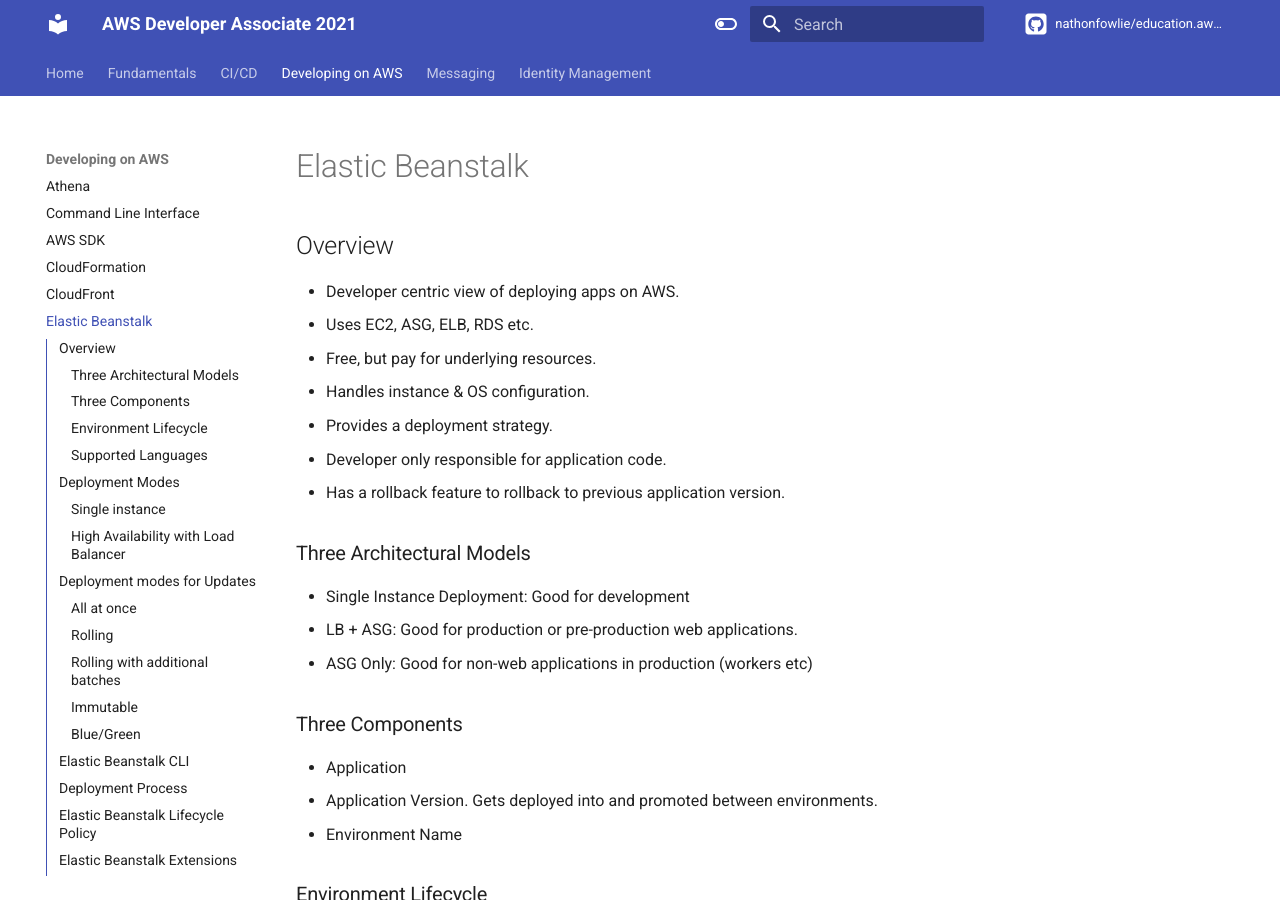
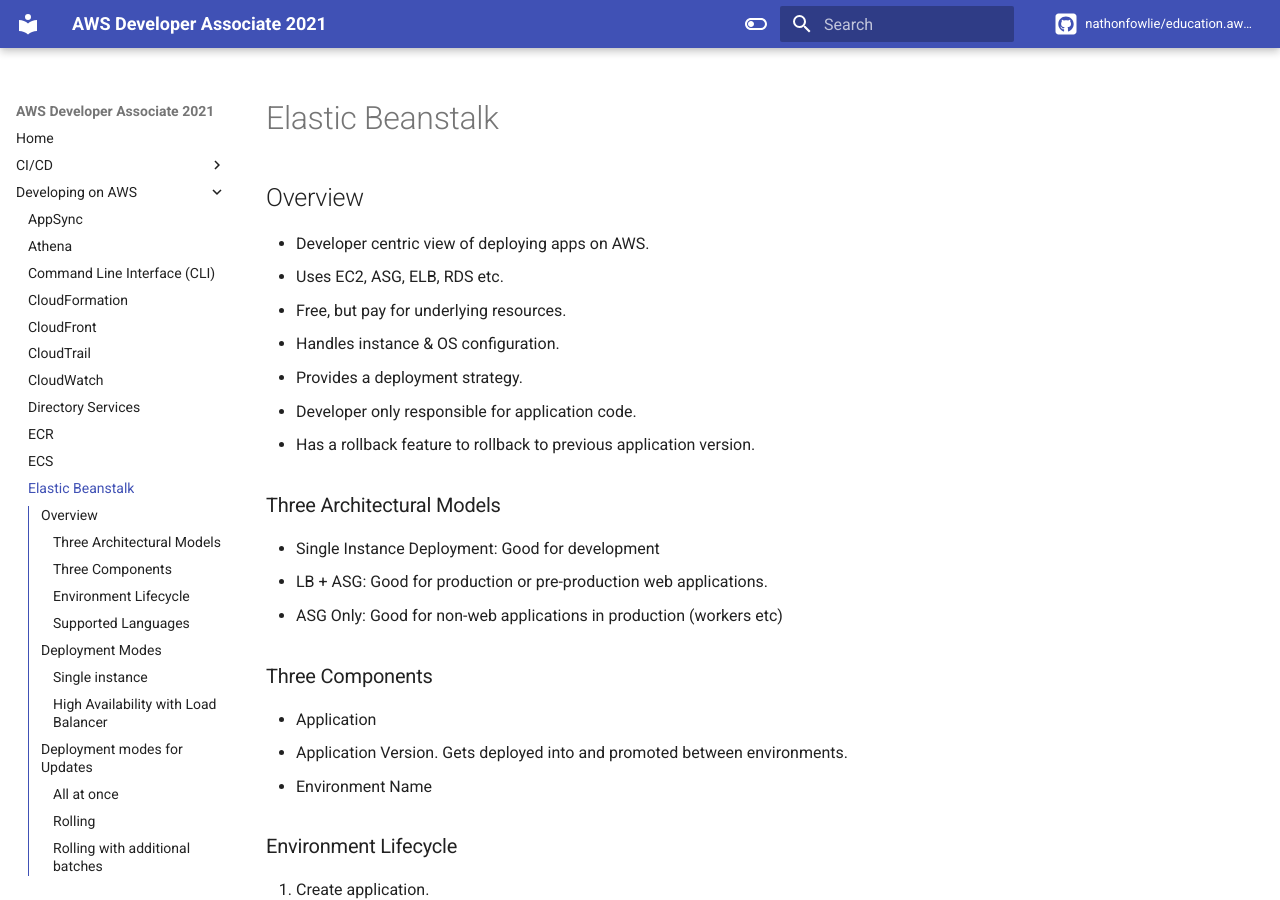
Before and after one commit to nathonfowlie/education.aws.developer_associate, an MkDocs documentation site: the page built from docs/developing/elasticbeanstalk.md, in a window 1280 px wide and 900 px high. Built offline with MkDocs 1.6.1 and Material for MkDocs 9.7.7, drawn with Linux system fonts in a browser that asks for light colours; comment, search, counter and statistics services are not loaded; some of the changed lines change nothing that is shown.

Commit message:
feat: add awesome pages

```diff
--- a/mkdocs.yml
+++ b/mkdocs.yml
@@ -5,6 +5,9 @@
     - icon: fontawesome/brands/linkedin
       link: https://www.linkedin.com/in/nathonfowlie/
       name: LinkedIn
+
+extra_css:
+  - css/extra.css
 
 extra_javascript:
   - https://unpkg.com/mermaid/dist/mermaid.min.js
@@ -40,53 +43,11 @@
 
 nav:
   - Home: index.md
-  - 'Fundamentals':
-      - 'AWS Certificate Manager': fundamentals/acm.md
-      - 'Auto-scaling Groups': fundamentals/asg.md
-      - 'Aurora': fundamentals/aurora.md
-      - 'Databases': fundamentals/databases.md
-      - 'EBS': fundamentals/ebs.md
-      - 'EC2': fundamentals/ec2.md
-      - 'ElastiCache': fundamentals/elasticache.md
-      - 'Elastic File System': fundamentals/efs.md
-      - 'Elastic Load Balancers': fundamentals/elb.md
-      - 'Identity & Access Management': fundamentals/iam.md
-      - 'Relational Database Service': fundamentals/rds.md
-      - 'Route53': fundamentals/route53.md
-      - 'S3': fundamentals/s3.md
-      - 'SES': fundamentals/ses.md
-      - 'VPC': fundamentals/vpc.md
-  - 'CI/CD':
-      - 'CodeCommit': cicd/codecommit.md
-      - 'CodePipeline': cicd/codepipeline.md
-      - 'CodeBuild': cicd/codebuild.md
-      - 'CodeDeploy': cicd/codedeploy.md
-      - 'CodeStar': cicd/codestar.md
-  - 'Developing on AWS':
-      - 'Athena': developing/athena.md
-      - 'Command Line Interface': developing/cli.md
-      - 'AWS SDK': developing/sdk.md
-      - 'CloudFormation': developing/cloudformation.md
-      - 'CloudFront': developing/cloudfront.md
-      - 'Elastic Beanstalk': developing/elasticbeanstalk.md
-      - 'ECR': developing/ecr.md
-      - 'ECS': developing/ecs.md
-      - 'Fargate': developing/fargate.md
-      - 'STS': developing/sts.md
-      - 'Directory Services': developing/ds.md
-      - 'Step Functions': developing/stepfunctions.md
-      - 'AppSync': developing/appsync.md
-      - 'CloudWatch': developing/cloudwatch.md
-      - 'X-Ray': developing/xray.md
-      - 'CloudTrail': developing/cloudtrail.md
-  - 'Messaging':
-      - 'SQS': messaging/sqs.md
-      - 'SNS': messaging/sns.md
-      - 'Kinesis': messaging/kinesis.md
-  - 'Identity Management':
-      - 'Cognito': identitymanagement/cognito.md
+  - ...
 
 plugins:
+  - awesome-pages:
+      collapse_single_pages: true
   - search:
       prebuild_index: true
   - macros
@@ -103,10 +64,7 @@
 
 theme:
   features:
-    - navigation.expand
     - navigation.instant
-      #- navigation.sections
-    - navigation.tabs
     - navigation.top
     - search.suggest
     - toc.integrate
--- a/requirements.txt
+++ b/requirements.txt
@@ -1,3 +1,4 @@
+mkdocs-awesome-pages-plugin==2.5.0
 mkdocs-macros-plugin==0.5.0
 mkdocs==1.1.2
 mkdocs-material==7.1.5
```
